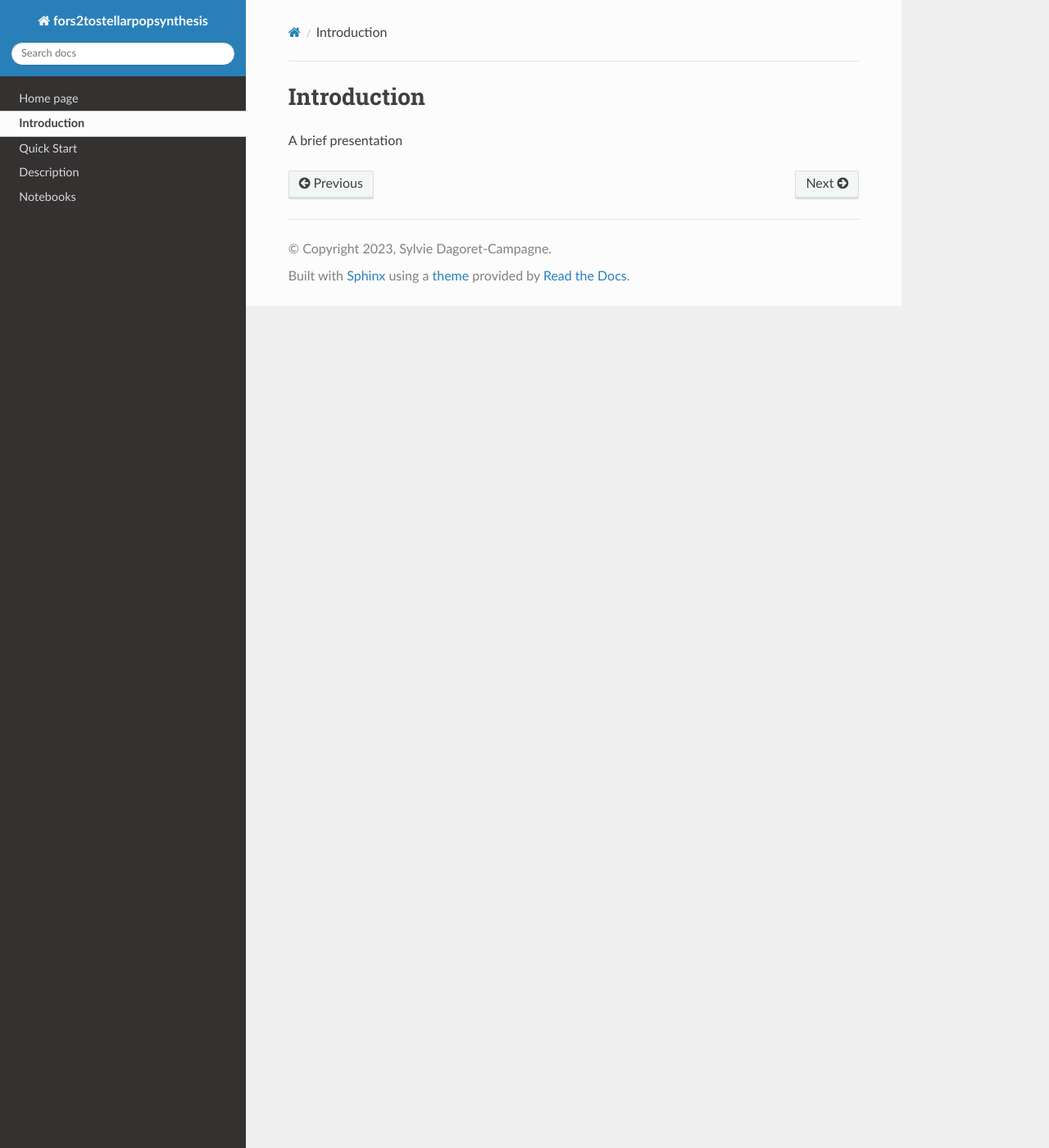
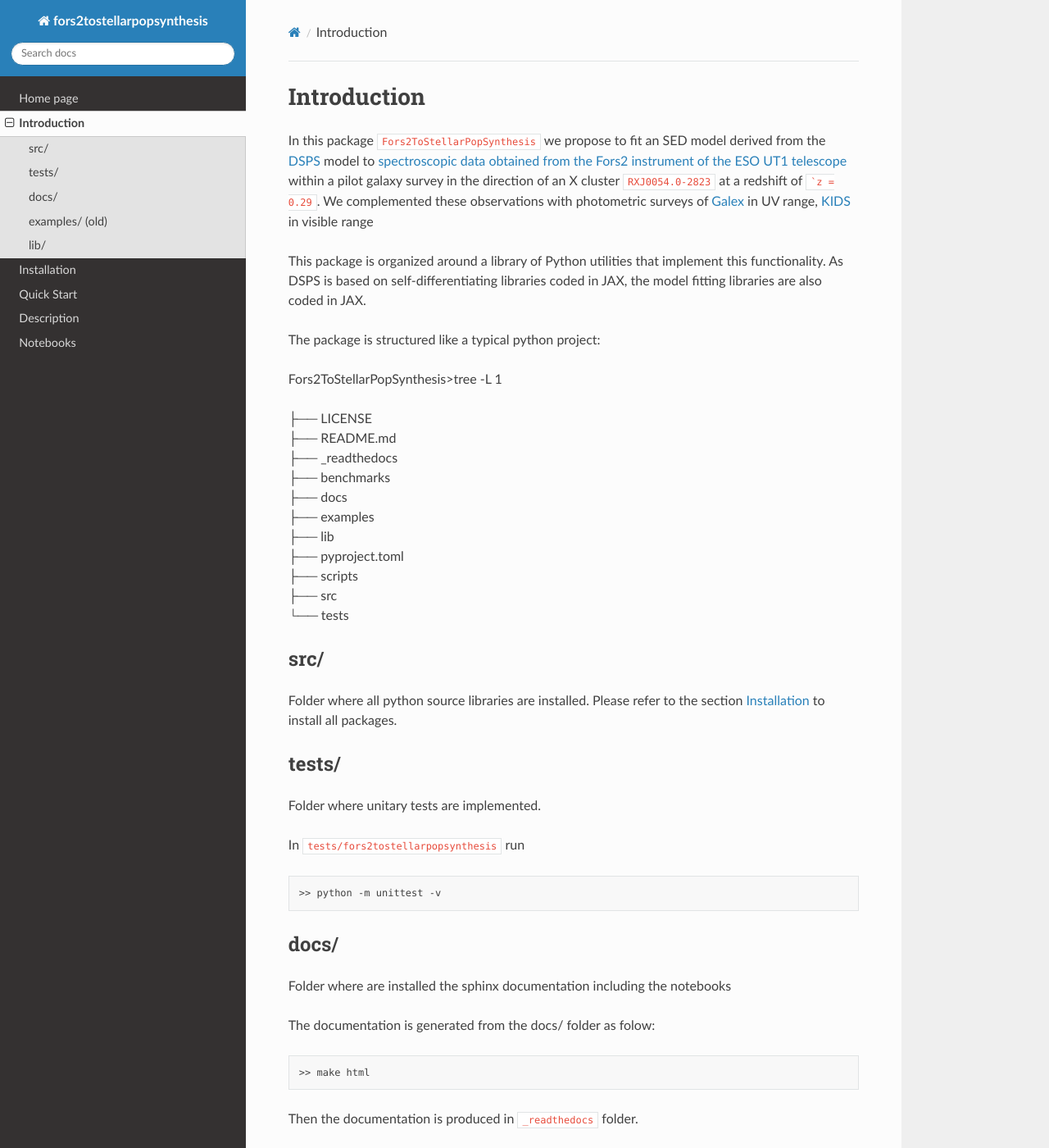
Before and after one commit to sylvielsstfr/Fors2ToStellarPopSynthesis, a Sphinx documentation site: the page built from docs/introduction.rst, in a window 1280 px wide and 1400 px high. Shown: the whole window at 82% size. Built offline with Sphinx 7.4.7 and the Read the Docs theme 2.0.0, drawn with Linux system fonts in a browser that asks for light colours; pages that are not in the unit, such as notebooks, are missing from menus; the version number could not be read and is left out; some of the changed text lies outside the part shown.

Commit message:
improve doc

````diff
--- a/docs/introduction.rst
+++ b/docs/introduction.rst
@@ -1,4 +1,76 @@
 Introduction
 ============
 
-A brief presentation
+
+
+In this package ``Fors2ToStellarPopSynthesis`` we propose to fit an SED model derived from the `DSPS <https://dsps.readthedocs.io/en/latest/index.html>`_ model
+to `spectroscopic data obtained from the Fors2 instrument of the ESO UT1 telescope <https://arxiv.org/pdf/1011.1947.pdf>`_
+within a pilot galaxy survey in the direction of an X cluster ``RXJ0054.0-2823`` at a redshift of ```z = 0.29``.
+We complemented these observations with photometric surveys of `Galex <http://www.galex.caltech.edu/>`_ in UV range,
+`KIDS <https://kids.strw.leidenuniv.nl/>`_  in visible range
+
+
+This package is organized around a library of Python utilities that implement this functionality.
+As DSPS is based on self-differentiating libraries coded in JAX, the model fitting libraries are also coded in JAX.
+
+The package is structured like a typical python project:
+
+| Fors2ToStellarPopSynthesis>tree -L 1
+|
+| ├── LICENSE
+| ├── README.md
+| ├── _readthedocs
+| ├── benchmarks
+| ├── docs
+| ├── examples
+| ├── lib
+| ├── pyproject.toml
+| ├── scripts
+| ├── src
+| └── tests
+
+
+
+
+src/
+----
+
+
+Folder where all python source libraries are installed.
+Please refer to the section :ref:`installation-section` to install all packages.
+
+
+tests/
+------
+
+Folder where unitary tests are implemented.
+
+In ``tests/fors2tostellarpopsynthesis`` run
+
+.. code-block:: bash
+
+   >> python -m unittest -v
+
+
+docs/
+-----
+
+Folder where are installed the sphinx documentation including the notebooks
+
+The documentation is generated from the docs/ folder as folow:
+
+.. code-block:: bash
+
+   >> make html
+
+Then the documentation is produced in ``_readthedocs`` folder.
+
+
+examples/ (old)
+--------------
+
+Folder where dependency packages were originaly tested in notebooks.
+
+lib/
+----
+Original libaries used by notebooks in ``examples/``
--- a/docs/notebooks.rst
+++ b/docs/notebooks.rst
@@ -12,3 +12,4 @@ Notebooks
     Fit single spectrum with all functions inside nb <notebooks/fitters/FitFors2OneSpec>
     Fit single spectrum with all functions inside foors2 lib <notebooks/fitters/FitFors2OneSpecShort>
     Fit many Spectra Notebooks <notebooks/fitters/FitFors2ManySpecLoop>
+    Merge all Fit results into a single dataframe <notebooks/fitters/MergeFitParams>
````
Also changed, not shown: docs/description.rst (+42 -0 lines), docs/index.rst (+2 -35 lines), docs/installation.rst (added, +42 -0 lines), docs/notebooks/fitters/MergeFitParams.ipynb (added), docs/notebooks/intro_notebook.ipynb, 2 other files.
